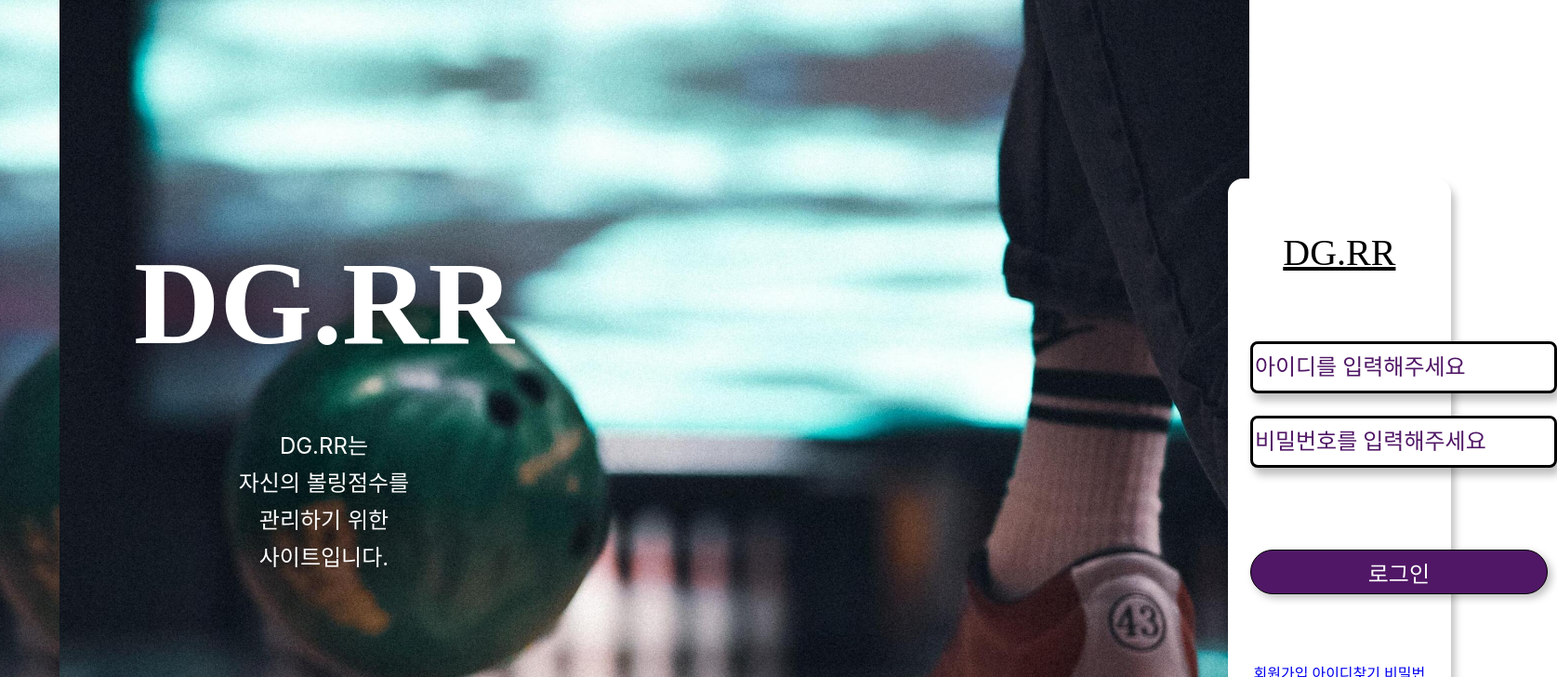
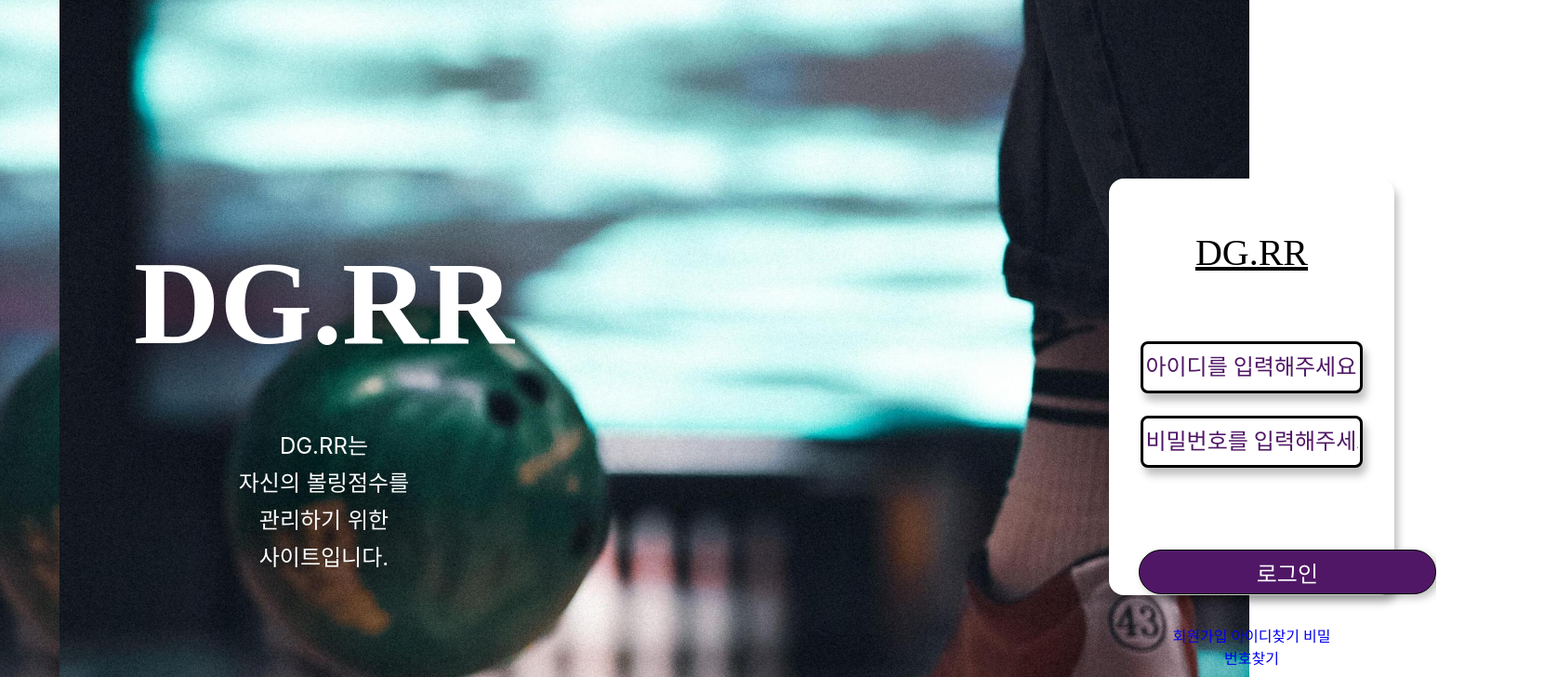
Before and after one commit to Vailish/DGRR, a React (Create React App) app in the folder DGRR/frontend/DGRR-App/: page / in a window 1280 px wide. Shown: the top 728 px of the page at 93% size, 1675 px wide, since content can reach past the window. Built offline with nearby package versions, Linux system fonts and the light colour scheme; a web font is replaced by a local one.

Commit message:
Design : Update LoginComponent

```diff
--- a/DGRR/frontend/DGRR-App/src/scss/Login.scss
+++ b/DGRR/frontend/DGRR-App/src/scss/Login.scss
@@ -141,7 +141,7 @@
         text-align: center;
         color: #fff;
         .TitleText {
-          margin-top: 16px;
+          margin-top: 16%;
           margin-bottom: 64px;
           font-family: 'Poller One';
           font-size: 64px;
@@ -159,14 +159,13 @@
         }
       }
       .LoginForm {
-        max-width: 700px;
-        width: 400px;
-        min-width: 240px;
-        height: 586px;
+        width: 24%;
+        height: 56%;
         border-radius: 16px;
         margin-top: 12rem;
-        margin-bottom: 24rem;
-        margin-left: 48rem;
+        margin-bottom: 16rem;
+        margin-left: 40rem;
+        margin-right: 8rem;
         background-color: #fff;
         box-shadow: 4px 8px 8px rgba(0, 0, 0, 0.25);
         .TitleForm {
@@ -178,13 +177,12 @@
         }
         .LoginInput {
           max-width: 640px;
-          margin-top: 32px;
-          margin-bottom: 80px;
+
           margin-left: 24px;
           margin-right: 24px;
           text-align: center;
           input {
-            width: 320px;
+            width: 88%;
             height: 48px;
             margin-top: 16px;
             margin-bottom: 8px;
@@ -202,7 +200,7 @@
         }
         .Button {
           max-width: 512px;
-          margin: 72px 24px;
+          margin: 2rem 2rem;
           text-align: center;
           button {
             width: 320px;
@@ -222,8 +220,8 @@
           }
         }
         .JoinAndFind {
-          margin: 24px 24px;
-          text-align: center;
+          width: 56%;
+          margin: auto auto;
           font-family: 'Archivo';
           a {
             text-decoration: none;
```
